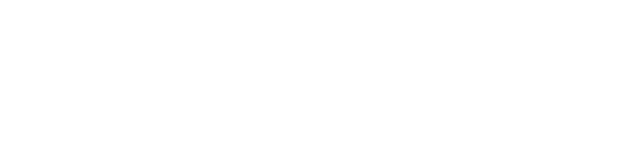
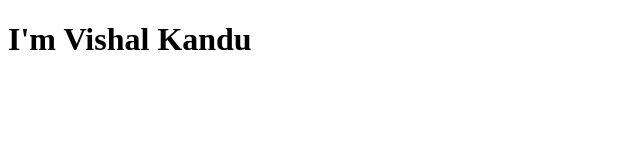
Before and after one commit to vishalkandu01/Portfolio, a plain HTML site: page index.html in a window 1280 px wide. Shown: the whole page, without its empty margins (0-640 px from the left). Drawn offline with Linux system fonts and the light colour scheme.

Commit message:
Added a h1 element in index.html

```diff
--- a/index.html
+++ b/index.html
@@ -7,6 +7,6 @@
     <title>Vishal Kandu Portfolio</title>
 </head>
 <body>
-
+    <h1>I'm Vishal Kandu</h1>
 </body>
 </html>
```
